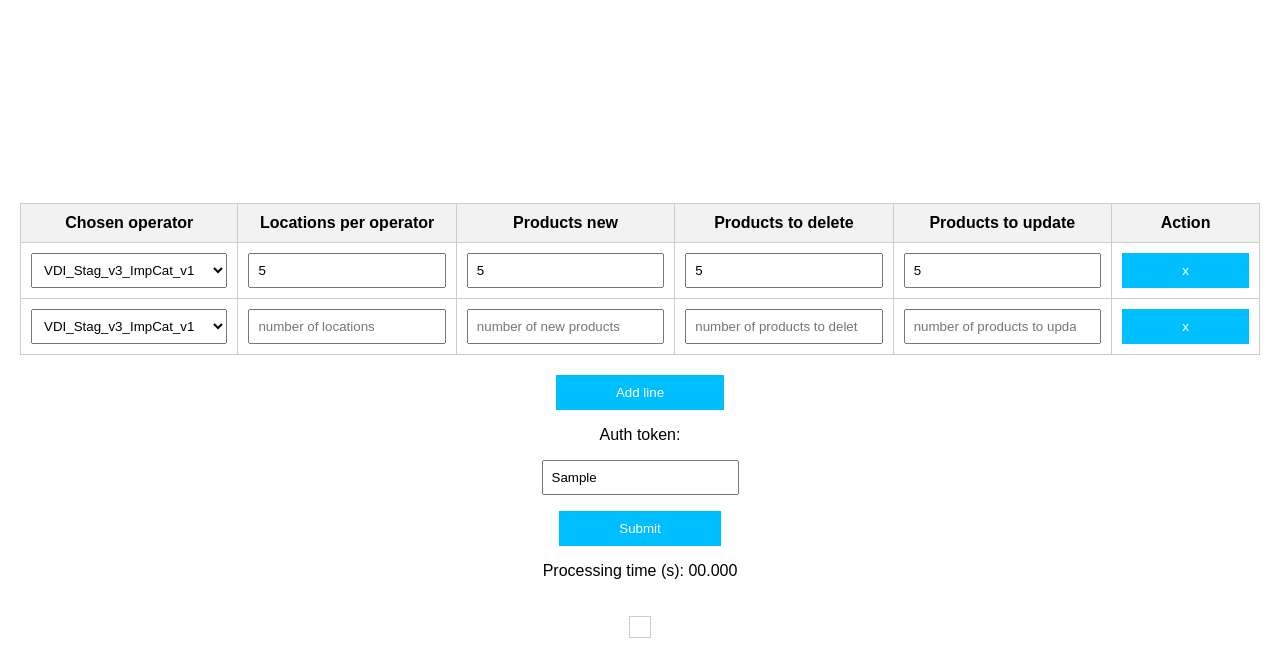
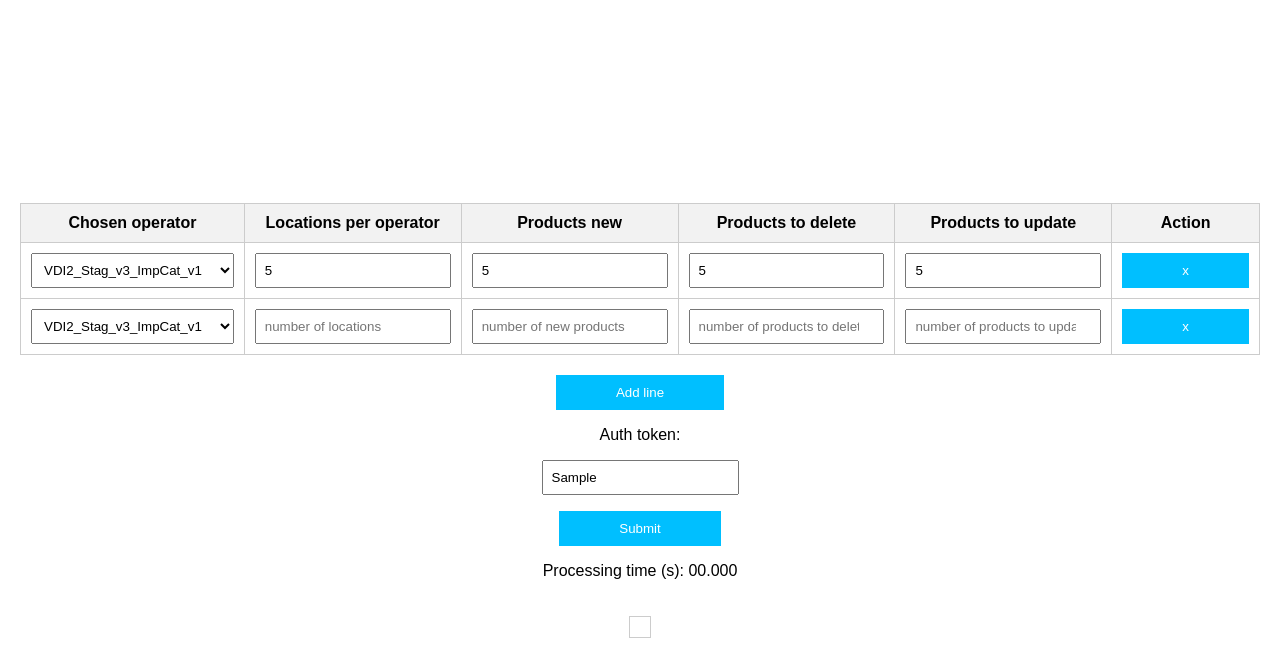
Before and after one commit to DmitryPrus/testcatalog-staging, a plain HTML site: page index.html in a window 1280 px wide. Both pictures are taken after typing "5", "5", "5", "5", "Sample" into the empty fields and a click on the button "Add line". Drawn offline with Linux system fonts and the light colour scheme.

Commit message:
naming fix

```diff
--- a/index.html
+++ b/index.html
@@ -87,26 +87,26 @@
     <tr>
         <td>
             <select class="operatorId">
-                <option value="01933dfe696f70f4b84cb966a118edd3" data-name="VDI2_Stag_v3_ImpCat_v1">VDI_Stag_v3_ImpCat_v1</option>
-                <option value="01933dfeaf5470b49a9e26e2e98cfa34" data-name="VDI2_Stag_v3_ImpCat_v2">VDI_Stag_v3_ImpCat_v2</option>
-                <option value="01933dfeeb967b24912aa963add50f28" data-name="VDI2_Stag_v3_ImpCat_v3">VDI_Stag_v3_ImpCat_v3</option>
-                <option value="01933dff2644766e8626eb9c9ec7de26" data-name="VDI2_Stag_v3_ImpCat_v4">VDI_Stag_v3_ImpCat_v4</option>
-                <option value="01933dff614e74d580fb2c1abc96dc72" data-name="VDI2_Stag_v3_ImpCat_v5">VDI_Stag_v3_ImpCat_v5</option>
-                <option value="01933dff9e1d73c293c4f393bdf361c2" data-name="VDI2_Stag_v3_ImpCat_v6">VDI_Stag_v3_ImpCat_v6</option>
-                <option value="01933dffd5307b90838f724d922f89fd" data-name="VDI2_Stag_v3_ImpCat_v7">VDI_Stag_v3_ImpCat_v7</option>
-                <option value="01933e000e6c7518a4aa981ed8cf4f40" data-name="VDI2_Stag_v3_ImpCat_v8">VDI_Stag_v3_ImpCat_v8</option>
-                <option value="01933e0049057cc4b302a03afc57e848" data-name="VDI2_Stag_v3_ImpCat_v9">VDI_Stag_v3_ImpCat_v9</option>
-                <option value="01933e0081a47c6f89114e234e86dddc" data-name="VDI2_Stag_v3_ImpCat_v10">VDI_Stag_v3_ImpCat_v10</option>
-                <option value="01933e00ba287f5b8097c93fe84f3778" data-name="VDI2_Stag_v3_ImpCat_v11">VDI_Stag_v3_ImpCat_v11</option>
-                <option value="01933e00f62f73f5bc58852dc707bbbd" data-name="VDI2_Stag_v3_ImpCat_v12">VDI_Stag_v3_ImpCat_v12</option>
-                <option value="01933e013b017d749ee20ad896c29256" data-name="VDI2_Stag_v3_ImpCat_v13">VDI_Stag_v3_ImpCat_v13</option>
-                <option value="01933e01769578f1b11f21464e49ea61" data-name="VDI2_Stag_v3_ImpCat_v14">VDI_Stag_v3_ImpCat_v14</option>
-                <option value="01933e01aee47eb4a4aa981621cd9ab6" data-name="VDI2_Stag_v3_ImpCat_v15">VDI_Stag_v3_ImpCat_v15</option>
-                <option value="01933e01e77e713e96fd9a16d3510240" data-name="VDI2_Stag_v3_ImpCat_v16">VDI_Stag_v3_ImpCat_v16</option>
-                <option value="01933e021dc8771aab921197a133c969" data-name="VDI2_Stag_v3_ImpCat_v17">VDI_Stag_v3_ImpCat_v17</option>
-                <option value="01933e0258617463bf94f2e939eab340" data-name="VDI2_Stag_v3_ImpCat_v18">VDI_Stag_v3_ImpCat_v18</option>
-                <option value="01933e028d047291b1aa0b138c7b497d" data-name="VDI2_Stag_v3_ImpCat_v19">VDI_Stag_v3_ImpCat_v19</option>
-                <option value="01933e02c3ea7241b49745861f16ced2" data-name="VDI2_Stag_v3_ImpCat_v20">VDI_Stag_v3_ImpCat_v20</option>
+                <option value="01933dfe696f70f4b84cb966a118edd3" data-name="VDI2_Stag_v3_ImpCat_v1">VDI2_Stag_v3_ImpCat_v1</option>
+                <option value="01933dfeaf5470b49a9e26e2e98cfa34" data-name="VDI2_Stag_v3_ImpCat_v2">VDI2_Stag_v3_ImpCat_v2</option>
+                <option value="01933dfeeb967b24912aa963add50f28" data-name="VDI2_Stag_v3_ImpCat_v3">VDI2_Stag_v3_ImpCat_v3</option>
+                <option value="01933dff2644766e8626eb9c9ec7de26" data-name="VDI2_Stag_v3_ImpCat_v4">VDI2_Stag_v3_ImpCat_v4</option>
+                <option value="01933dff614e74d580fb2c1abc96dc72" data-name="VDI2_Stag_v3_ImpCat_v5">VDI2_Stag_v3_ImpCat_v5</option>
+                <option value="01933dff9e1d73c293c4f393bdf361c2" data-name="VDI2_Stag_v3_ImpCat_v6">VDI2_Stag_v3_ImpCat_v6</option>
+                <option value="01933dffd5307b90838f724d922f89fd" data-name="VDI2_Stag_v3_ImpCat_v7">VDI2_Stag_v3_ImpCat_v7</option>
+                <option value="01933e000e6c7518a4aa981ed8cf4f40" data-name="VDI2_Stag_v3_ImpCat_v8">VDI2_Stag_v3_ImpCat_v8</option>
+                <option value="01933e0049057cc4b302a03afc57e848" data-name="VDI2_Stag_v3_ImpCat_v9">VDI2_Stag_v3_ImpCat_v9</option>
+                <option value="01933e0081a47c6f89114e234e86dddc" data-name="VDI2_Stag_v3_ImpCat_v10">VDI2_Stag_v3_ImpCat_v10</option>
+                <option value="01933e00ba287f5b8097c93fe84f3778" data-name="VDI2_Stag_v3_ImpCat_v11">VDI2_Stag_v3_ImpCat_v11</option>
+                <option value="01933e00f62f73f5bc58852dc707bbbd" data-name="VDI2_Stag_v3_ImpCat_v12">VDI2_Stag_v3_ImpCat_v12</option>
+                <option value="01933e013b017d749ee20ad896c29256" data-name="VDI2_Stag_v3_ImpCat_v13">VDI2_Stag_v3_ImpCat_v13</option>
+                <option value="01933e01769578f1b11f21464e49ea61" data-name="VDI2_Stag_v3_ImpCat_v14">VDI2_Stag_v3_ImpCat_v14</option>
+                <option value="01933e01aee47eb4a4aa981621cd9ab6" data-name="VDI2_Stag_v3_ImpCat_v15">VDI2_Stag_v3_ImpCat_v15</option>
+                <option value="01933e01e77e713e96fd9a16d3510240" data-name="VDI2_Stag_v3_ImpCat_v16">VDI2_Stag_v3_ImpCat_v16</option>
+                <option value="01933e021dc8771aab921197a133c969" data-name="VDI2_Stag_v3_ImpCat_v17">VDI2_Stag_v3_ImpCat_v17</option>
+                <option value="01933e0258617463bf94f2e939eab340" data-name="VDI2_Stag_v3_ImpCat_v18">VDI2_Stag_v3_ImpCat_v18</option>
+                <option value="01933e028d047291b1aa0b138c7b497d" data-name="VDI2_Stag_v3_ImpCat_v19">VDI2_Stag_v3_ImpCat_v19</option>
+                <option value="01933e02c3ea7241b49745861f16ced2" data-name="VDI2_Stag_v3_ImpCat_v20">VDI2_Stag_v3_ImpCat_v20</option>
             </select>
         </td>
         <td><input type="number" class="locations" placeholder="number of locations"></td>
@@ -181,26 +181,26 @@
         newRow.innerHTML = `
                 <td>
             <select class="operatorId">
-                <option value="01933dfe696f70f4b84cb966a118edd3" data-name="VDI2_Stag_v3_ImpCat_v1">VDI_Stag_v3_ImpCat_v1</option>
-                <option value="01933dfeaf5470b49a9e26e2e98cfa34" data-name="VDI2_Stag_v3_ImpCat_v2">VDI_Stag_v3_ImpCat_v2</option>
-                <option value="01933dfeeb967b24912aa963add50f28" data-name="VDI2_Stag_v3_ImpCat_v3">VDI_Stag_v3_ImpCat_v3</option>
-                <option value="01933dff2644766e8626eb9c9ec7de26" data-name="VDI2_Stag_v3_ImpCat_v4">VDI_Stag_v3_ImpCat_v4</option>
-                <option value="01933dff614e74d580fb2c1abc96dc72" data-name="VDI2_Stag_v3_ImpCat_v5">VDI_Stag_v3_ImpCat_v5</option>
-                <option value="01933dff9e1d73c293c4f393bdf361c2" data-name="VDI2_Stag_v3_ImpCat_v6">VDI_Stag_v3_ImpCat_v6</option>
-                <option value="01933dffd5307b90838f724d922f89fd" data-name="VDI2_Stag_v3_ImpCat_v7">VDI_Stag_v3_ImpCat_v7</option>
-                <option value="01933e000e6c7518a4aa981ed8cf4f40" data-name="VDI2_Stag_v3_ImpCat_v8">VDI_Stag_v3_ImpCat_v8</option>
-                <option value="01933e0049057cc4b302a03afc57e848" data-name="VDI2_Stag_v3_ImpCat_v9">VDI_Stag_v3_ImpCat_v9</option>
-                <option value="01933e0081a47c6f89114e234e86dddc" data-name="VDI2_Stag_v3_ImpCat_v10">VDI_Stag_v3_ImpCat_v10</option>
-                <option value="01933e00ba287f5b8097c93fe84f3778" data-name="VDI2_Stag_v3_ImpCat_v11">VDI_Stag_v3_ImpCat_v11</option>
-                <option value="01933e00f62f73f5bc58852dc707bbbd" data-name="VDI2_Stag_v3_ImpCat_v12">VDI_Stag_v3_ImpCat_v12</option>
-                <option value="01933e013b017d749ee20ad896c29256" data-name="VDI2_Stag_v3_ImpCat_v13">VDI_Stag_v3_ImpCat_v13</option>
-                <option value="01933e01769578f1b11f21464e49ea61" data-name="VDI2_Stag_v3_ImpCat_v14">VDI_Stag_v3_ImpCat_v14</option>
-                <option value="01933e01aee47eb4a4aa981621cd9ab6" data-name="VDI2_Stag_v3_ImpCat_v15">VDI_Stag_v3_ImpCat_v15</option>
-                <option value="01933e01e77e713e96fd9a16d3510240" data-name="VDI2_Stag_v3_ImpCat_v16">VDI_Stag_v3_ImpCat_v16</option>
-                <option value="01933e021dc8771aab921197a133c969" data-name="VDI2_Stag_v3_ImpCat_v17">VDI_Stag_v3_ImpCat_v17</option>
-                <option value="01933e0258617463bf94f2e939eab340" data-name="VDI2_Stag_v3_ImpCat_v18">VDI_Stag_v3_ImpCat_v18</option>
-                <option value="01933e028d047291b1aa0b138c7b497d" data-name="VDI2_Stag_v3_ImpCat_v19">VDI_Stag_v3_ImpCat_v19</option>
-                <option value="01933e02c3ea7241b49745861f16ced2" data-name="VDI2_Stag_v3_ImpCat_v20">VDI_Stag_v3_ImpCat_v20</option>
+                <option value="01933dfe696f70f4b84cb966a118edd3" data-name="VDI2_Stag_v3_ImpCat_v1">VDI2_Stag_v3_ImpCat_v1</option>
+                <option value="01933dfeaf5470b49a9e26e2e98cfa34" data-name="VDI2_Stag_v3_ImpCat_v2">VDI2_Stag_v3_ImpCat_v2</option>
+                <option value="01933dfeeb967b24912aa963add50f28" data-name="VDI2_Stag_v3_ImpCat_v3">VDI2_Stag_v3_ImpCat_v3</option>
+                <option value="01933dff2644766e8626eb9c9ec7de26" data-name="VDI2_Stag_v3_ImpCat_v4">VDI2_Stag_v3_ImpCat_v4</option>
+                <option value="01933dff614e74d580fb2c1abc96dc72" data-name="VDI2_Stag_v3_ImpCat_v5">VDI2_Stag_v3_ImpCat_v5</option>
+                <option value="01933dff9e1d73c293c4f393bdf361c2" data-name="VDI2_Stag_v3_ImpCat_v6">VDI2_Stag_v3_ImpCat_v6</option>
+                <option value="01933dffd5307b90838f724d922f89fd" data-name="VDI2_Stag_v3_ImpCat_v7">VDI2_Stag_v3_ImpCat_v7</option>
+                <option value="01933e000e6c7518a4aa981ed8cf4f40" data-name="VDI2_Stag_v3_ImpCat_v8">VDI2_Stag_v3_ImpCat_v8</option>
+                <option value="01933e0049057cc4b302a03afc57e848" data-name="VDI2_Stag_v3_ImpCat_v9">VDI2_Stag_v3_ImpCat_v9</option>
+                <option value="01933e0081a47c6f89114e234e86dddc" data-name="VDI2_Stag_v3_ImpCat_v10">VDI2_Stag_v3_ImpCat_v10</option>
+                <option value="01933e00ba287f5b8097c93fe84f3778" data-name="VDI2_Stag_v3_ImpCat_v11">VDI2_Stag_v3_ImpCat_v11</option>
+                <option value="01933e00f62f73f5bc58852dc707bbbd" data-name="VDI2_Stag_v3_ImpCat_v12">VDI2_Stag_v3_ImpCat_v12</option>
+                <option value="01933e013b017d749ee20ad896c29256" data-name="VDI2_Stag_v3_ImpCat_v13">VDI2_Stag_v3_ImpCat_v13</option>
+                <option value="01933e01769578f1b11f21464e49ea61" data-name="VDI2_Stag_v3_ImpCat_v14">VDI2_Stag_v3_ImpCat_v14</option>
+                <option value="01933e01aee47eb4a4aa981621cd9ab6" data-name="VDI2_Stag_v3_ImpCat_v15">VDI2_Stag_v3_ImpCat_v15</option>
+                <option value="01933e01e77e713e96fd9a16d3510240" data-name="VDI2_Stag_v3_ImpCat_v16">VDI2_Stag_v3_ImpCat_v16</option>
+                <option value="01933e021dc8771aab921197a133c969" data-name="VDI2_Stag_v3_ImpCat_v17">VDI2_Stag_v3_ImpCat_v17</option>
+                <option value="01933e0258617463bf94f2e939eab340" data-name="VDI2_Stag_v3_ImpCat_v18">VDI2_Stag_v3_ImpCat_v18</option>
+                <option value="01933e028d047291b1aa0b138c7b497d" data-name="VDI2_Stag_v3_ImpCat_v19">VDI2_Stag_v3_ImpCat_v19</option>
+                <option value="01933e02c3ea7241b49745861f16ced2" data-name="VDI2_Stag_v3_ImpCat_v20">VDI2_Stag_v3_ImpCat_v20</option>
             </select>
         </td>
         <td><input type="number" class="locations" placeholder="number of locations"></td>
```
